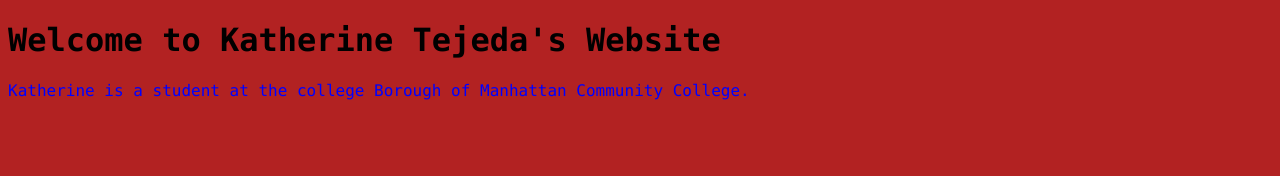
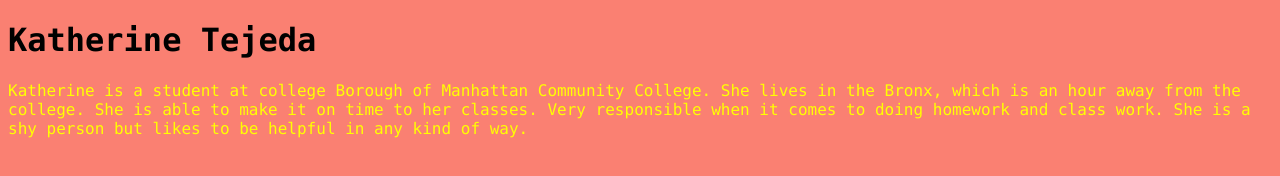
Before and after one commit to kathy2019/MMP100, a plain HTML site: page index.html in a window 1280 px wide. Drawn offline with Linux system fonts and the light colour scheme.

Commit message:
Update index.html

```diff
--- a/index.html
+++ b/index.html
@@ -1,24 +1,23 @@
 <!DOCTYPE html>
 <html>
 	<head>
-		<title>Katherine Tejeda</title>
+		<title>A student at Bmcc</title>
 		<style type="text/css">
 			body{
-				background-color: firebrick;
-				color: blue;
+				background-color: salmon;
+				color: yellow;
 				font-family: "Lucida Console", Monaco, monospace;
 			}
 			h1{
 				font font-family: "Comic Sans MS", cursive, sans-serif;
 				color: black;
 			}
-
 		</style>
 	<title></title>
 </head>
 <body>
-	<h1>Welcome to Katherine Tejeda's Website</h1>
-	<p>Katherine is a student at the college Borough of Manhattan Community College.</p>
+	<h1>Katherine Tejeda</h1>
+	<p>Katherine is a student at college Borough of Manhattan Community College. She lives in the Bronx, which is an hour away from the college. She is able to make it on time to her classes. Very responsible when it comes to doing homework and class work. She is a shy person but likes to be helpful in any kind of way.</p>
 
 	</body>
 </html>
```
